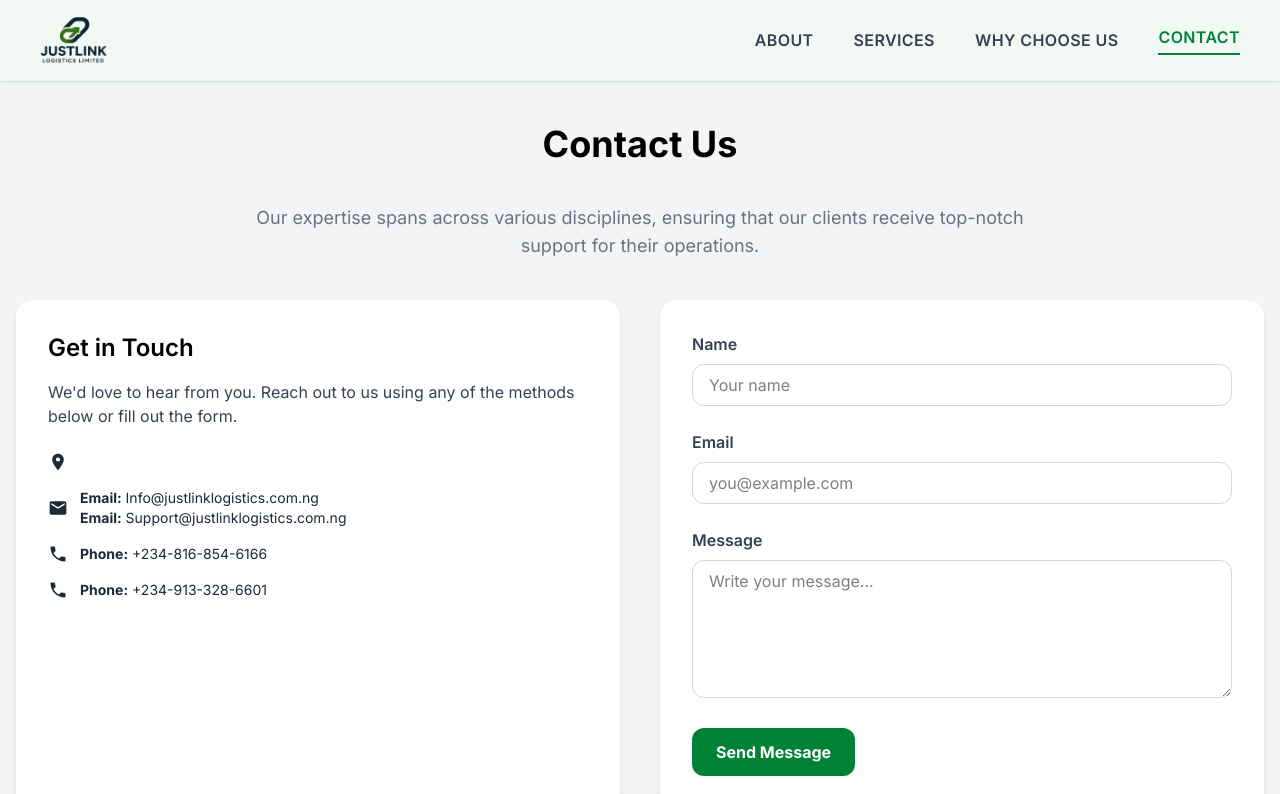
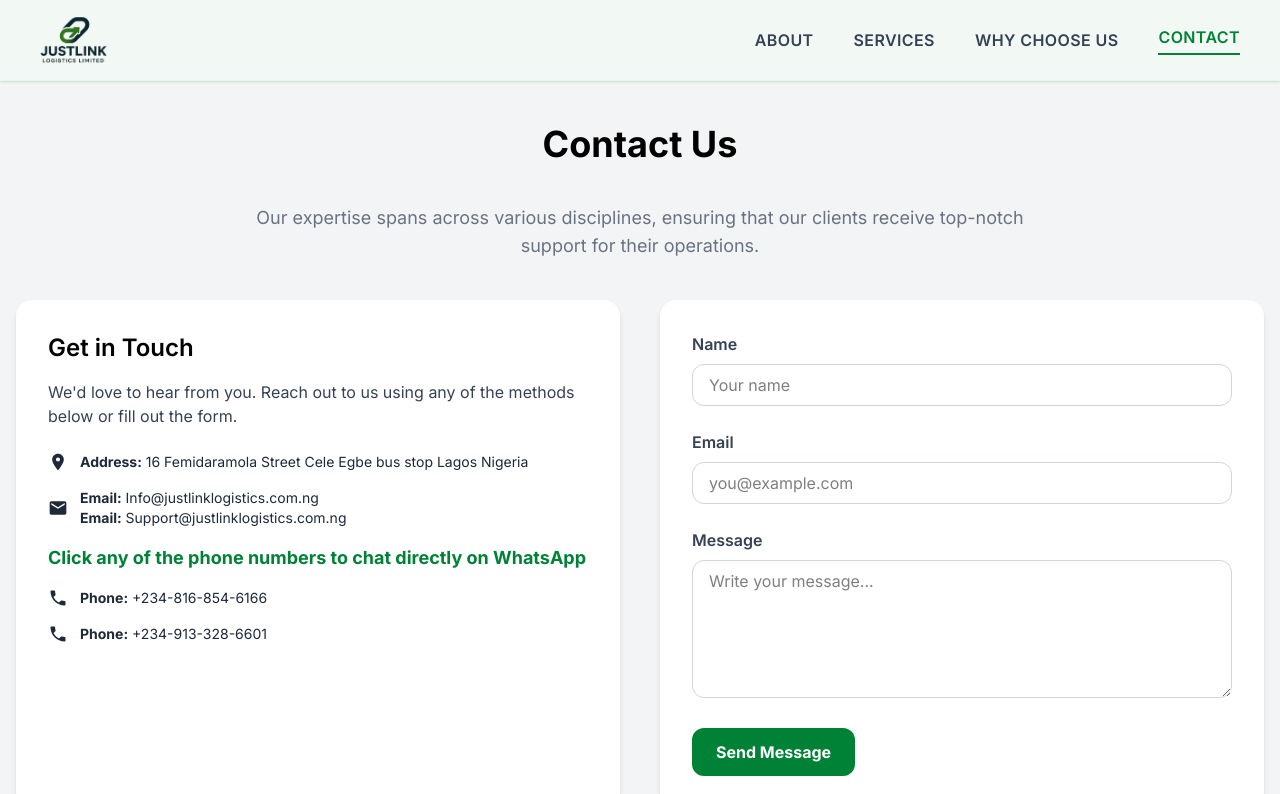
Before and after one commit to fortunejr/justlink, a React (Vite) app: page /contact in a window 1280 px wide. Shown: the top 794 px of the page. Built offline with nearby package versions, Linux system fonts and the light colour scheme; a web font is replaced by a local one.

Commit message:
update: RC and whatsapp links added

```diff
--- a/index.html
+++ b/index.html
@@ -2,7 +2,7 @@
 <html lang="en">
   <head>
     <meta charset="UTF-8" />
-    <link rel="icon" type="image/x-icon" href="/public/favicon.ico" />
+    <link rel="icon" type="image/x-icon" href="/favicon.ico" />
     <meta name="viewport" content="width=device-width, initial-scale=1.0" />
 
     <title>JustLink Logistics Limited | Fast & Reliable Delivery in Lagos, Nigeria</title>
@@ -63,7 +63,7 @@
 
     <!-- Theme & App -->
     <meta name="theme-color" content="#006838" />
-    <link rel="apple-touch-icon" href="/public/favicon.ico" />
+    <link rel="apple-touch-icon" href="/favicon.ico" />
 
     <!-- Structured Data for Google (Local Business Schema) -->
     <script type="application/ld+json">
--- a/src/Components/Footer/Footer.jsx
+++ b/src/Components/Footer/Footer.jsx
@@ -14,11 +14,18 @@ const Footer = () => {
           {/* Logo and Description */}
           <div className="lg:w-1/4">
             <Link to={"/"}>
-              <img className="h-20 mb-4 bg-white p-2 rounded-lg" src={logo} alt="Justlink Logo" />
+              <img
+                className="h-20 mb-4 bg-white p-2 rounded-lg"
+                src={logo}
+                alt="Justlink Logo"
+              />
             </Link>
             <p className="text-white text-sm leading-relaxed">
-              JustLink Logistics Limited delivers fast, affordable, and reliable services that simplify trade, expand market access, and support economic competitiveness.
+              JustLink Logistics Limited delivers fast, affordable, and reliable
+              services that simplify trade, expand market access, and support
+              economic competitiveness.
             </p>
+            <p className="text-white my-4 text-xl font-bold">RC 8822188</p>
           </div>
 
           {/* Contact Info */}
@@ -40,34 +47,47 @@ const Footer = () => {
                 📧 Support@justlinklogistics.com.ng
               </p>
             </a>
-            <a href="tel:+2348168546166">
+            <a
+              href="https://wa.me/2348168546166"
+              target="_blank"
+              rel="noopener noreferrer"
+            >
               <p className="flex items-center gap-3 text-white mt-2">
                 <MdPhone className="text-white text-sm" />
-                <span> +234-816-854-6166
-                </span>
+                <span> +234-816-854-6166</span>
               </p>
             </a>
-            <a href="tel:+2349133286601">
+            <a
+              href="https://wa.me/2349133286601"
+              target="_blank"
+              rel="noopener noreferrer"
+            >
               <p className="flex items-center gap-3 text-white">
                 <MdPhone className="text-white text-sm" />
-                <span> +234-913-328-6601
-                </span>
+                <span> +234-913-328-6601</span>
               </p>
             </a>
           </div>
-
 
           {/* Social Icons */}
           <div className="lg:w-1/4 pt-7 lg:pt-0">
             <h2 className="font-bold text-white pb-3">Follow Us</h2>
             <div className="flex items-center gap-4 text-white">
-              <a target="_blank" rel="noopener noreferrer" href="">
+              <a
+                target="_blank"
+                rel="noopener noreferrer"
+                href="https://www.facebook.com/share/1DPKdQjFir/"
+              >
                 <FaFacebook size={20} />
               </a>
               <a target="_blank" rel="noopener noreferrer" href="">
                 <FaInstagram size={20} />
               </a>
-              <a target="_blank" rel="noopener noreferrer" href="">
+              <a
+                target="_blank"
+                rel="noopener noreferrer"
+                href="https://www.linkedin.com/company/justlink-logistics-limited/"
+              >
                 <FaLinkedinIn size={20} />
               </a>
             </div>
--- a/src/Pages/Contact/Contact.jsx
+++ b/src/Pages/Contact/Contact.jsx
@@ -50,22 +50,37 @@ const Contact = () => {
               methods below or fill out the form.
             </p>
             <div className="space-y-4 flex flex-col text-gray-800 text-sm">
-
-
               <p className="flex items-center gap-3">
                 <MdLocationOn className="text-customBlue lg:text-xl text-4xl" />
-                  {/* <span>
-                    <strong>Address:</strong> B46 Marcus Gundiri Street, Sunshine Estate, Gwarimpa,FCT-Abuja, Nigeria
-                  </span> */}
+                <span>
+                  <strong>Address:</strong> 16 Femidaramola Street Cele Egbe bus
+                  stop Lagos Nigeria
+                </span>
               </p>
               <p className="flex items-center gap-3">
                 <MdEmail className="text-customBlue text-xl gap-4" />
                 <span>
-                    <p><a href="mailto:Info@justlinklogistics.com.ng"><strong>Email:</strong> Info@justlinklogistics.com.ng</a></p>
-                    <p><a href="mailto:Support@justlinklogistics.com.ng"><strong>Email:</strong> Support@justlinklogistics.com.ng</a></p>
+                  <p>
+                    <a href="mailto:Info@justlinklogistics.com.ng">
+                      <strong>Email:</strong> Info@justlinklogistics.com.ng
+                    </a>
+                  </p>
+                  <p>
+                    <a href="mailto:Support@justlinklogistics.com.ng">
+                      <strong>Email:</strong> Support@justlinklogistics.com.ng
+                    </a>
+                  </p>
                 </span>
               </p>
-              <a href="tel:+2348168546166">
+
+              <p className="text-green-700 font-bold text-lg">
+                Click any of the phone numbers to chat directly on WhatsApp
+              </p>
+              <a
+                href="https://wa.me/2348168546166"
+                target="_blank"
+                rel="noopener noreferrer"
+              >
                 <p className="flex items-center gap-3">
                   <MdPhone className="text-customBlue text-xl" />
                   <span>
@@ -73,7 +88,12 @@ const Contact = () => {
                   </span>
                 </p>
               </a>
-              <a href="tel:+2349133286601">
+
+              <a
+                href="https://wa.me/2349133286601"
+                target="_blank"
+                rel="noopener noreferrer"
+              >
                 <p className="flex items-center gap-3">
                   <MdPhone className="text-customBlue text-xl" />
                   <span>
```
Lines whose indentation alone changed are shown as unchanged.
